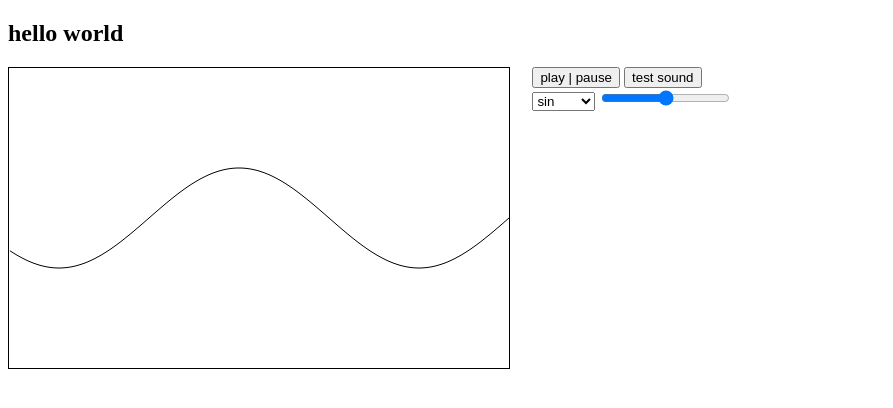
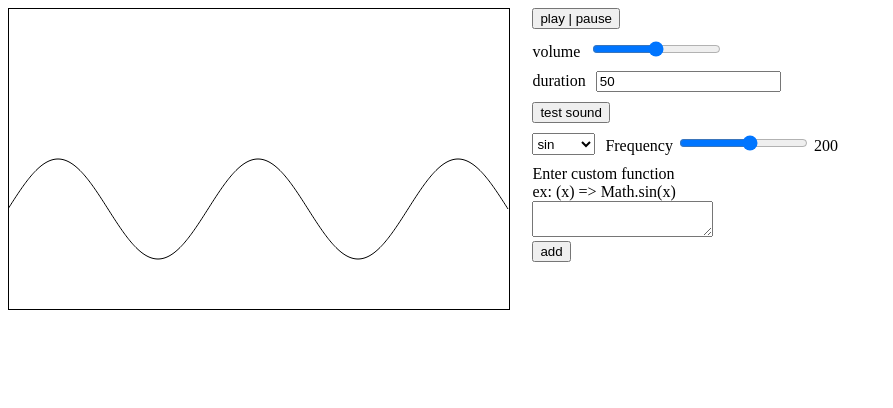
Before and after one commit to nima64/waveform-audio-test, a website: page index.html in a window 1280 px wide. Shown: the whole page, without its empty margins (0-893 px from the left). Drawn offline with Linux system fonts and the light colour scheme.

Commit message:
sliders added

```diff
--- a/index.html
+++ b/index.html
@@ -7,25 +7,40 @@
     <title>Document</title>
 </head>
 <body >
-    <h2>hello world</h2>
     <div style="display: flex;">
         <canvas style="border:1px solid black; margin-right: 1.4rem;" id="canvas" width=500 height=300></canvas>
 
         <div>
             <div>
                 <button onclick="pause()">play | pause</button>
+                <div style="margin: 10px 0px;">
+                    <span style="margin-right: 10px;">volume</span><input id="volume_slider" type="range" value="50" step="1" min="1" max="100"/>
+                </div>
+                <div style="margin: 10px 0px;">
+                    <span style="margin-right: 10px;">duration</span><input id="volume_slider" type="number" value="50" step="1" min="0.1" />
+                </div>
                 <button id="test">test sound</button>
             </div>
-            <div style="margin-bottom: 0.8rem;">
-                <select id="func_select" onchange="onSelectMathFunc(this.value)">
+            <div style="display:flex; margin: 10px 0;">
+                <select style="margin-right: 10px;" id="func_select" onchange="onSelectMathFunc(this.value)">
                     <option>sin</option>
                     <option>square</option>
                     <option>cos</option>
                     <option>tan</option>
                     <option>saw</option>
                 </select>
-                <input id="rangec" type="range" min="1" max="360"/>
-                <span id="range_value"></span>
+                <div><span>Frequency</span> <input id="rangec" type="range" value="200" min="1" max="360"/> <span id="range_value"></span></div>
+            </div>
+            <div>
+                <div>
+                    <label>Enter custom function</label>
+                    <div>
+                        <label>ex: (x) => Math.sin(x) </label>
+                    </div>
+
+                    <textarea id="fx"></textarea>
+                </div>
+                <button id="addFX">add</button>
             </div>
         </div>
     </div>
--- a/src/app.ts
+++ b/src/app.ts
@@ -1,27 +1,127 @@
 ///<reference path='utils.ts'/>
+
 
 let canvas = document.getElementById('canvas') as HTMLCanvasElement;
 let ctx = canvas.getContext('2d') as CanvasRenderingContext2D;
 
+let slider = document.getElementById("rangec") as HTMLInputElement ;
+let slider_label = document.getElementById("range_value") as HTMLInputElement;
+let func_select = document.getElementById("func_select") as HTMLSelectElement;
+let FX_data = document.getElementById("fx") as HTMLTextAreaElement;
+let addFX_btn = document.getElementById("addFX") as HTMLButtonElement;
+let volume_slider = document.getElementById("volume_slider") as HTMLInputElement;
+var playbtn = document.getElementById('test') as HTMLButtonElement ;
+
+var volume:number = 0.4;
 let xscale = 1;
+let testfx:Function = (x:number) => "wrong input";
 
-let slider = document.getElementById("rangec") as HTMLInputElement ;
-let output = document.getElementById("range_value") as HTMLInputElement;
-let func_select = document.getElementById("func_select") as HTMLSelectElement;
+document.addEventListener("DOMContentLoaded",(e) => {
+    xscale = parseInt(slider.value);
+    slider_label.innerHTML = slider.value;
+    volume = parseInt(volume_slider.value)/100.0;
+});
+
+volume_slider.addEventListener("input", () => {
+    volume = parseInt(volume_slider.value)/100.0;
+    console.log(volume);
+});
 
 slider.addEventListener("input", function(){
-    output.innerHTML = slider.value;
+    slider_label.innerHTML = slider.value;
     xscale =  parseInt(slider.value);
 });
 
-function applyFtoX( x:number, f:(a:number) => number ) : Array<number> {
-    let y1 = f(( (xscale*x) %360) * 0.0174533);
-    let y2 = f(( (xscale*x) + xscale)%360 * 0.0174533);
-    return [y1, y2] ;
-}
+addFX_btn.addEventListener("click", (e) => {
+    let fxstr = FX_data.value;
+    if ((fxstr).trim() != ""){
+        let eval_str = "testfx = " + fxstr;
+        try {
+            eval(eval_str);
+        }catch{
+            alert("invalid input");
+        };
+        console.log(typeof testfx(1.0) )
+        if (typeof testfx(1.0) != "number"){
+            //alert("invalid input");
+        }else{
+            lookUpFunc = testfx;
+        }
+        // let eval_str = "lookUpFunc = " + fxstr;
+        // console.log(eval_str);
+        // eval(eval_str);
+    }
+});
+
+var AudioContext = window.AudioContext;
+
+var audioCtx = new AudioContext({
+    latencyHint: 'interactive',
+    sampleRate: 44100,
+});
+
+let channels:number = 2;
+var DURATION = 2.0;
+var frameCount = audioCtx.sampleRate * DURATION;
+//let real_freq = (360 - xscale) + 1;
+
+var myArrayBuffer = audioCtx.createBuffer(channels, frameCount, audioCtx.sampleRate );
+
+playbtn.addEventListener("click",() => {
+    for (var channel = 0; channel < channels; channel++){
+        var channelData = myArrayBuffer.getChannelData(channel);
+        for (var i = 0; i < frameCount; i++){
+            //channelData[i] = Math.random() * 2 - 1;
+            channelData[i] =  applyFtoX( i, lookUpFunc )* volume ;
+        }
+    }
+
+    let source = audioCtx.createBufferSource();
+    source.buffer = myArrayBuffer;
+    source.connect(audioCtx.destination);
+    source.start();
+
+    source.onended = () => {
+        console.log('White noise finished');
+    }
+});
+
 
 //let i = 0;
 let timer = 0;
+
+function draw_func(i:number ,x:number, yoffset:number, render_func:(a:number)=>number){
+    let r = 50;
+    let _dir = draw_dir * canvas.width;
+    let y = applyFtoX(x,render_func);
+
+    if (x == 0){
+        ctx.moveTo(_dir - i, 0 - y*r + yoffset);
+    }else {
+        ctx.lineTo(_dir - (i+1), 0 - y*r + yoffset);
+    }
+}
+
+function draw_func2(i:number ,x:number, yoffset:number, render_func:(a:number)=>number){
+    let r = 50;
+    let _dir = draw_dir * canvas.width;
+    let [y,y2] = applyFtoX_Iter(x,render_func);
+
+    ctx.moveTo(_dir - i, 0 - y*r + yoffset);
+    ctx.lineTo(_dir - (i+1), 0 - y2*r + yoffset);
+}
+
+function applyFtoX( x:number, f:(a:number) => number ) : number {
+    let y = f(Math.PI*2/xscale * (x % xscale));
+    return y;
+}
+
+function applyFtoX_Iter( x:number, f:(a:number) => number ) : Array<number> {
+    let y = f(Math.PI*2/xscale * x );
+    let y2 = f(Math.PI*2/xscale * (x+1) );
+    return [y,y2];
+}
+
 
 function drawCirlce(x:number,y :number, rad:number){
     ctx.beginPath();
@@ -31,13 +131,16 @@ function drawCirlce(x:number,y :number, rad:number){
 }
 
 let FuncLookup:any = {
+    ["mix"]: (x:number) => Math.sin(x) + Math.cos(x),
     ["sin"]: Math.sin,
     ["cos"]: Math.cos,
     ["tan"]: Math.tan,
     ["saw"]: (rad: number) => rad%Math.PI ,
-    ["square"]: (rad:number) => step(rad, Math.PI)
+    ["square"]: (rad:number) => {
+        // console.log("size of x is ", rad);
+        return step(0, Math.sin(rad));
+    }
 };
-
 
 function onSelectMathFunc(s:string){
     lookUpFunc = FuncLookup[s];
@@ -53,31 +156,22 @@ function draw_FX(){
     let r = 50;
     //let x = 0;
     let _dir = draw_dir * canvas.width;
-
     ctx.beginPath();
-    for (let i =0; i < canvas.width; ++i){
+    for (let i =0; i <= canvas.width; i++){
         let x = i + timer;
-        //let y = Math.sin(( (x) %360) * 0.0174533);
-        //let y2 = f(( (xscale*x) + xscale)%360 * 0.0174533);
-
-        let [y, y2] = applyFtoX( x, lookUpFunc );
-
-        if (i == 0){
-            ctx.moveTo(_dir - i, y*r + yoffset);
-        }else{
-            ctx.lineTo(_dir - i, y*r + yoffset);
-        }
-        // ctx.moveTo(_dir - i, 0 - y*r + yoffset);
-        // ctx.lineTo(_dir - (i+1), 0 - y2*r + yoffset);
+        //let _dir = draw_dir * canvas.width;
+        //draw_func(i,x,200, FuncLookup["saw"]);
+        draw_func(i,x,200, lookUpFunc);
     }
-    ctx.strokeStyle = "#000000";
     ctx.stroke();
     ctx.closePath();
-
 }
 
+let stop_timer = false;
+
 function update(time:number){
-    timer += 12;
+    if (!stop_timer)
+        timer += 4;
 }
 
 function render( time:number ){
@@ -92,44 +186,6 @@ let stopFrameLoop = frameLoop( (time:number) => {
 });
 
 function pause(){
-    stopFrameLoop();
+    stop_timer = !stop_timer;
+    ///stopFrameLoop();
 }
-
-var playbtn = document.getElementById('test') as HTMLButtonElement ;
-var AudioContext = window.AudioContext;
-
-var audioCtx = new AudioContext({
-    latencyHint: 'interactive',
-    sampleRate: 44100,
-});
-
-let channels:number = 1;
-var frameCount = audioCtx.sampleRate * 2.0;
-
-var myArrayBuffer = audioCtx.createBuffer(channels, frameCount, audioCtx.sampleRate );
-
-playbtn.addEventListener("click",() => {
-    console.log("helloworld from test");
-    for (var channel = 0; channel < channels; channel++){
-        var channelData = myArrayBuffer.getChannelData(channel);
-        for (var i = 0; i < frameCount; i++){
-            //channelData[i] = Math.random() * 2 - 1;
-            channelData[i] = Math.sin(( (360/100) * ( i%100) % 360 ) * 0.0174533);
-        }
-    }
-
-    let source = audioCtx.createBufferSource();
-    source.buffer = myArrayBuffer;
-    source.connect(audioCtx.destination);
-    source.start();
-
-    source.onended = () => {
-        console.log('White noise finished');
-    }
-});
-
-
-
-
-
-// sound stuff
--- a/src/utils.ts
+++ b/src/utils.ts
@@ -1,4 +1,3 @@
-
 /** if b > a return 1 else returns 0 */
 function step(a:number,b:number){
     return  b > a ? 1.0 : 0;
```
Also changed, not shown: dist/app.js, 1 other file.
